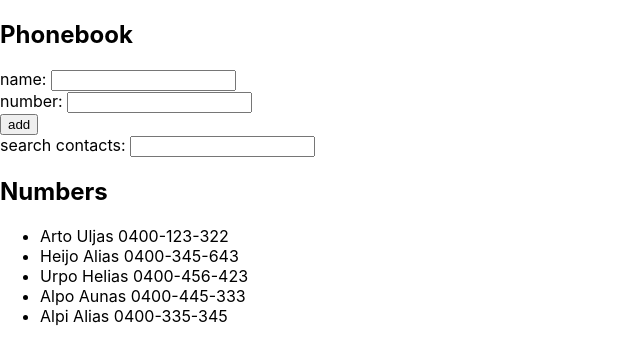
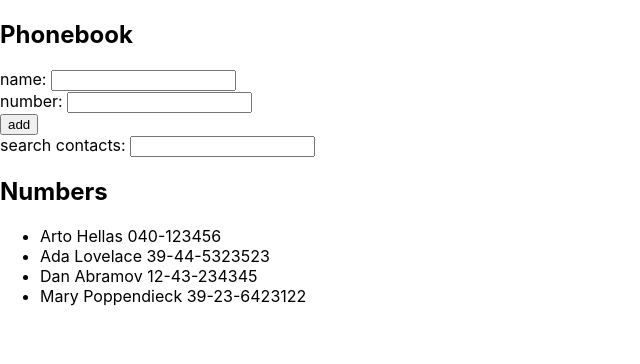
Before and after one commit to kpturt/full-stack-open, a React (Create React App) app in the folder exercises/part2/puhelinluettelo/: page / in a window 1280 px wide. Shown: the top 364 px of the page, without its empty margins (0-640 px from the left). Built offline with nearby package versions, Linux system fonts and the light colour scheme; data requests are answered from the project's data file.

Commit message:
did 2.11

```diff
--- /dev/null
+++ b/exercises/part2/puhelinluettelo/db.json
@@ -0,0 +1,24 @@
+{
+  "persons":[
+    {
+      "name": "Arto Hellas",
+      "number": "040-123456",
+      "id": 1
+    },
+    {
+      "name": "Ada Lovelace",
+      "number": "39-44-5323523",
+      "id": 2
+    },
+    {
+      "name": "Dan Abramov",
+      "number": "12-43-234345",
+      "id": 3
+    },
+    {
+      "name": "Mary Poppendieck",
+      "number": "39-23-6423122",
+      "id": 4
+    }
+  ]
+}
--- a/exercises/part2/puhelinluettelo/src/App.js
+++ b/exercises/part2/puhelinluettelo/src/App.js
@@ -1,19 +1,25 @@
-import React, { useState } from 'react'
+import React, { useState, useEffect } from 'react'
 import AddPersonForm from './AddPersonForm'
 import Filter from './Filter'
 import Numbers from './Numbers'
+import axios from 'axios'
 
 const App = () => {
-  const [ persons, setPersons] = useState([
-    { name: 'Arto Uljas', number: '0400-123-322', id: 1 },
-    { name: 'Heijo Alias', number: '0400-345-643', id: 2 },
-    { name: 'Urpo Helias', number: '0400-456-423', id: 3 },
-    { name: 'Alpo Aunas', number: '0400-445-333', id: 4 },
-    { name: 'Alpi Alias', number: '0400-335-345', id: 5 }
-  ])
+  const [ persons, setPersons] = useState([])
   const [newName, setNewName ] = useState('')
   const [newNumber, setNewNumber] = useState('')
   const [filterBar, setFilterBar] = useState('')
+
+  useEffect(() => {
+    console.log('effect')
+    axios
+      .get('http://localhost:3001/persons')
+      .then(response => {
+        console.log('promise fulfilled')
+        setPersons(response.data)
+      })
+  }, [])
+  console.log('render', persons.length, 'persons')
 
   /*renders to console what is written, sets the written name as a new value for the variable*/
   const handleNameChange = (event) => {
--- a/exercises/part2/puhelinluettelo/src/index.js
+++ b/exercises/part2/puhelinluettelo/src/index.js
@@ -2,7 +2,6 @@ import React from 'react';
 import ReactDOM from 'react-dom';
 import './index.css';
 import App from './App';
-import reportWebVitals from './reportWebVitals';
 
 ReactDOM.render(
   <React.StrictMode>
@@ -10,8 +9,3 @@ ReactDOM.render(
   </React.StrictMode>,
   document.getElementById('root')
 );
-
-// If you want to start measuring performance in your app, pass a function
-// to log results (for example: reportWebVitals(console.log))
-// or send to an analytics endpoint. Learn more: https://bit.ly/CRA-vitals
-reportWebVitals();
```
Also changed, not shown: exercises/part2/puhelinluettelo/package.json (+6 -1 lines), 1 other file (tests, documents, lock files or other folders).
